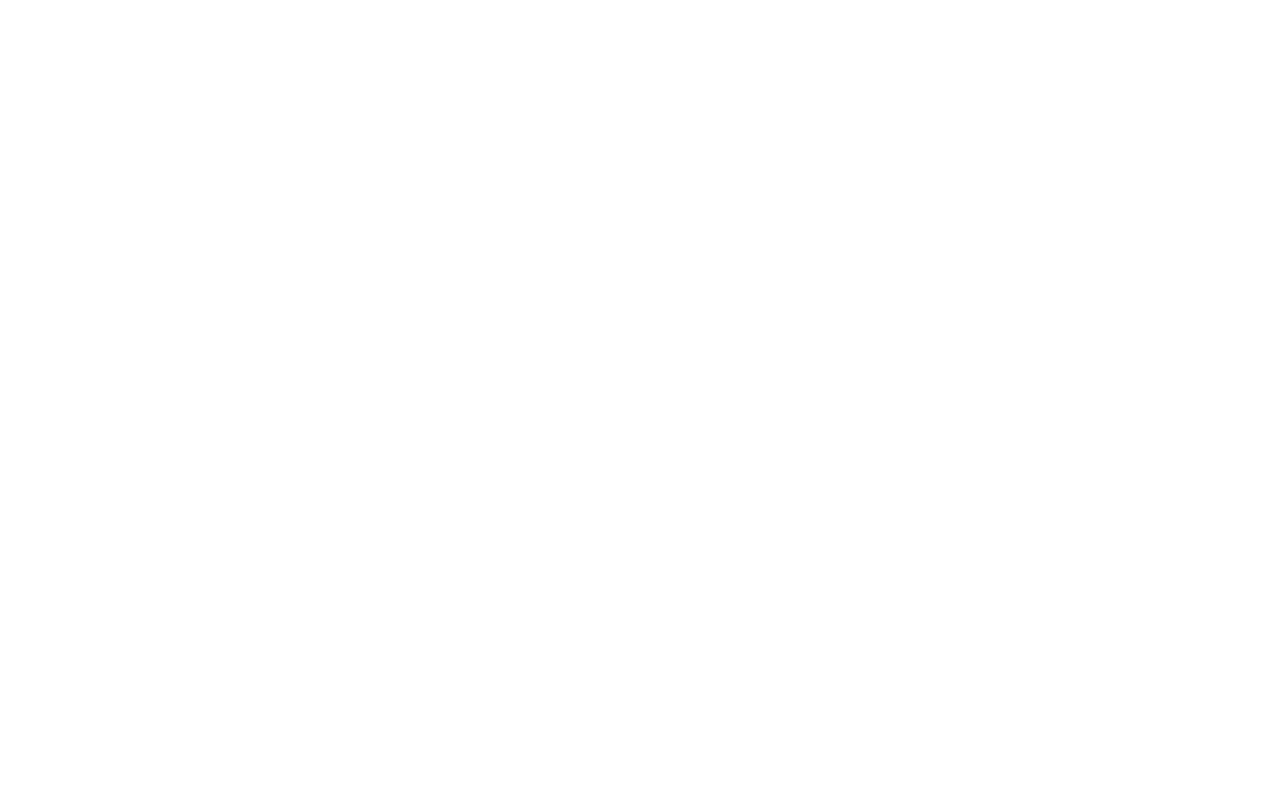
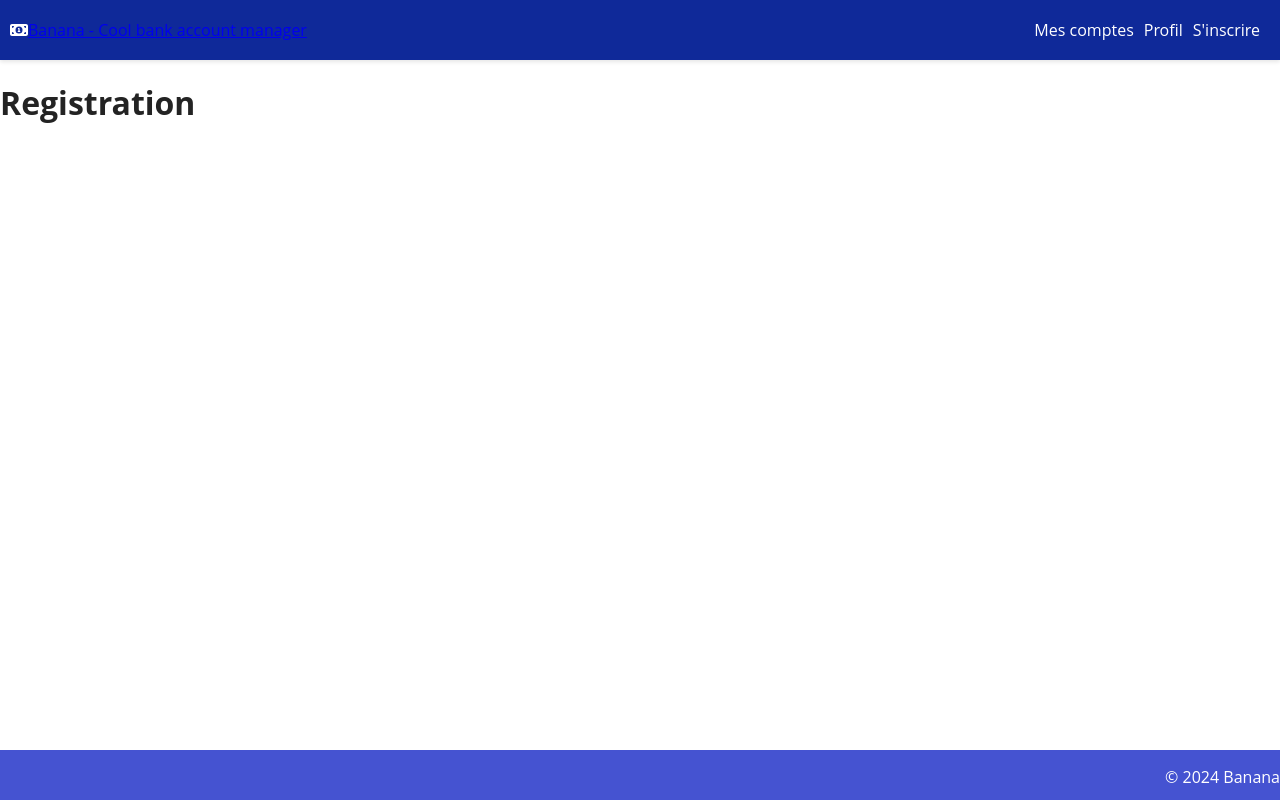
Before and after one commit to Cyphle/banana-front, a React (Vite) app: page /registration in a window 1280 px wide. Before the commit this address had no page. Built offline with nearby package versions, Linux system fonts and the light colour scheme.

Commit message:
registration page

```diff
--- a/src/Routes.tsx
+++ b/src/Routes.tsx
@@ -5,6 +5,7 @@
 import Main, { appLoader } from './main.tsx';
 import { Home } from './pages/home/Home.tsx';
 import { AccountPage, accountParamsLoader } from './pages/account/Account.tsx';
+import { Registration } from './pages/registration/Registration.tsx';
 
 const ROUTES = [
   {
@@ -30,6 +31,10 @@
             path: 'profile',
             element: <Profile/>,
           },
+          {
+            path: 'registration',
+            element: <Registration/>,
+          }
         ]
       }
     ]
--- a/src/components/inscription-button/InscriptionButton.tsx
+++ b/src/components/registration-button/RegistrationButton.tsx
@@ -1,16 +1,16 @@
 import { Button } from 'antd';
 import { useNavigate } from 'react-router';
-import './InscriptionButton.scss';
+import './RegistrationButton.scss';
 
 export interface InscriptionButtonProps {
 }
 
-export const InscriptionButton = (_: InscriptionButtonProps) => {
+export const RegistrationButton = (_: InscriptionButtonProps) => {
   const navigate = useNavigate();
 
   return (
     <div className="cta">
-      <Button onClick={ () => navigate(`/profiles/creation`) } type="primary">S'inscrire</Button>
+      <Button onClick={ () => navigate(`/registration`) } type="primary">S'inscrire</Button>
     </div>
   )
 }
--- a/src/main.scss
+++ b/src/main.scss
@@ -16,3 +16,8 @@
   padding: 0;
   margin: 0;
 }
+
+footer {
+  position: fixed;
+  top: calc(100vh - 50px);
+}
--- a/src/main.tsx
+++ b/src/main.tsx
@@ -3,6 +3,7 @@
 import { ConfigProvider } from 'antd';
 import './main.scss'
 import { PRIMARY_COLOR } from './theme-variables.ts';
+import { Footer } from './shared/footer/Footer.tsx';
 
 export async function appLoader() {
   return {};
@@ -15,6 +16,8 @@
         <Header/>
 
         <Outlet/>
+
+        <Footer />
       </ConfigProvider>
     </>
   )
--- a/src/pages/home/Home.scss
+++ b/src/pages/home/Home.scss
@@ -8,9 +8,4 @@
   section {
     margin-bottom: 5%;
   }
-
-  footer {
-    position: fixed;
-    top: calc(100vh - 50px);
-  }
 }
--- a/src/pages/home/Home.tsx
+++ b/src/pages/home/Home.tsx
@@ -1,8 +1,6 @@
 import './Home.scss';
-import { InscriptionButton } from '../../components/inscription-button/InscriptionButton.tsx';
-import { Footer } from '../../shared/footer/Footer.tsx';
+import { RegistrationButton } from '../../components/registration-button/RegistrationButton.tsx';
 
-// TODO to be tested
 export const Home = () => {
   return (
     <div className="homepage">
@@ -16,7 +14,7 @@
 
         <p>Créer des comptes et ajouter vos dépenses en fonction de leurs natures</p>
 
-        <InscriptionButton />
+        <RegistrationButton />
       </section>
 
       <section>
@@ -24,10 +22,8 @@
 
         <p>Différenciez vos comptes personnels, commun et épargne. Partagez ceux que vous voulez avec vos contacts</p>
 
-        <InscriptionButton />
+        <RegistrationButton />
       </section>
-
-      <Footer />
     </div>
   )
 }
--- /dev/null
+++ b/src/pages/registration/Registration.tsx
@@ -0,0 +1,7 @@
+export const Registration = () => {
+  return (
+    <div>
+      <h1>Registration</h1>
+    </div>
+  );
+}
--- a/src/shared/footer/Footer.scss
+++ b/src/shared/footer/Footer.scss
@@ -4,5 +4,6 @@
   width: 100%;
   height: 50px;
   background-color: $second-color;
-  color: $second-text-color
+  color: $second-text-color;
+  text-align: right;
 }
--- a/src/shared/footer/Footer.tsx
+++ b/src/shared/footer/Footer.tsx
@@ -3,7 +3,7 @@
 export const Footer = () => {
   return (
     <footer>
-      <p>© 2021 Banana</p>
+      <p>© 2024 Banana</p>
     </footer>
   )
 }
```
Also changed, not shown: src/components/registration-button/RegistrationButton.scss (renamed from src/components/inscription-button/InscriptionButton.scss), 2 other files (tests, documents, lock files or other folders).
